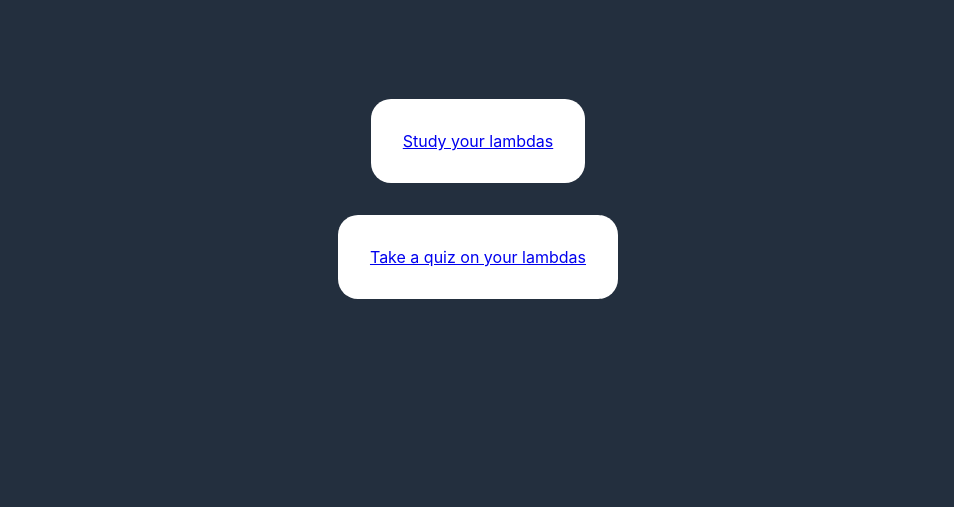
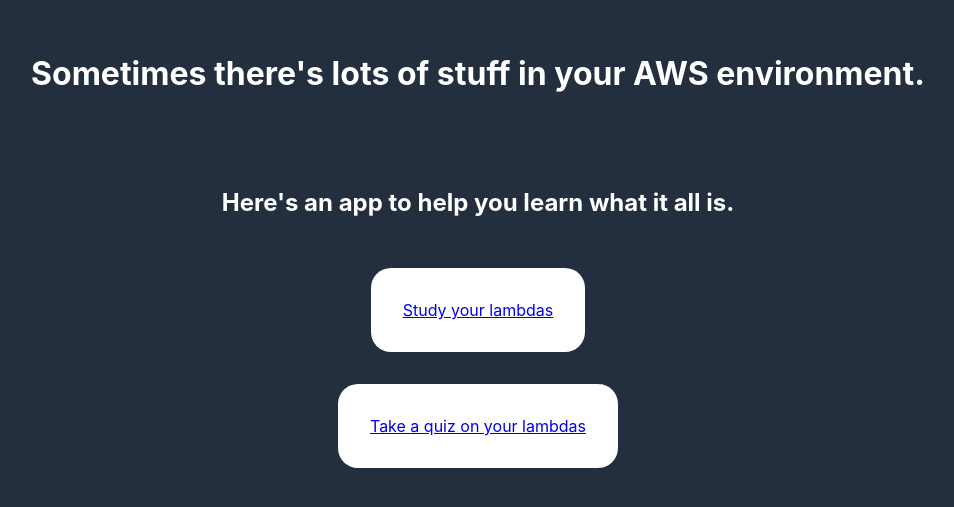
Before and after one commit to lpmi-13/aws-flashcards, a Next.js app: page / in a window 1280 px wide. Shown: the part 141-648 px from the top of the page, without its empty margins (162-1116 px from the left). Built offline with nearby package versions, Linux system fonts and the light colour scheme.

Commit message:
add flipping the cards

```diff
--- a/pages/index.js
+++ b/pages/index.js
@@ -5,6 +5,8 @@
 
   return (
     <Layout>
+      <h1 className="info-text">Sometimes there's lots of stuff in your AWS environment.</h1>
+      <h2 className="info-text-small">Here's an app to help you learn what it all is.</h2>
       <div className="links">
         <Link href="/study">Study your lambdas</Link>
       </div>
--- a/pages/study/index.js
+++ b/pages/study/index.js
@@ -38,12 +38,14 @@
       <div className="header">
         <Link href="/"><FontAwesomeIcon icon={faHome} /></Link>
       </div>
+      <div>click to flip over</div>
       <div className="container">
           <Card description={description} isSlidingLeft={isSlidingLeft} name={name} />
       </div>
       <div role="button" aria-label="flashcard name" className="swipe-arrows">
           <div className="left-arrow" onClick={handleClickLeft}>
             <FontAwesomeIcon icon={faArrowLeft} />
+            <div>next card</div>
           </div>
       </div>
     </Layout>
--- a/src/card/index.js
+++ b/src/card/index.js
@@ -1,10 +1,14 @@
-import { useState } from 'react';
+import { useEffect, useState } from 'react';
 
 const Card = ({
 	description,
 	isSlidingLeft,
 	name,
 }) => {
+
+	useEffect(() => {
+		setFlipped(false);
+	}, [isSlidingLeft]);
 
 	const [flipped, setFlipped] = useState(false);
 	const handleClick = () => setFlipped(!flipped)
--- a/styles/globals.css
+++ b/styles/globals.css
@@ -10,7 +10,7 @@
 
 .container {
   width: 100vw;
-  height: 85vh;
+  height: 95vh;
   display: flex;
   flex-direction: column;
   align-items: center;
@@ -88,3 +88,18 @@
     align-self: center;
     margin-top: 2em;
 }
+
+.info-text {
+  padding: 1.2em;
+}
+
+.info-text-small {
+  padding: 0.65em;
+}
+
+.left-arrow {
+  display: flex;
+  flex-direction: column;
+  justify-content: center;
+  align-items: center;
+}
```
